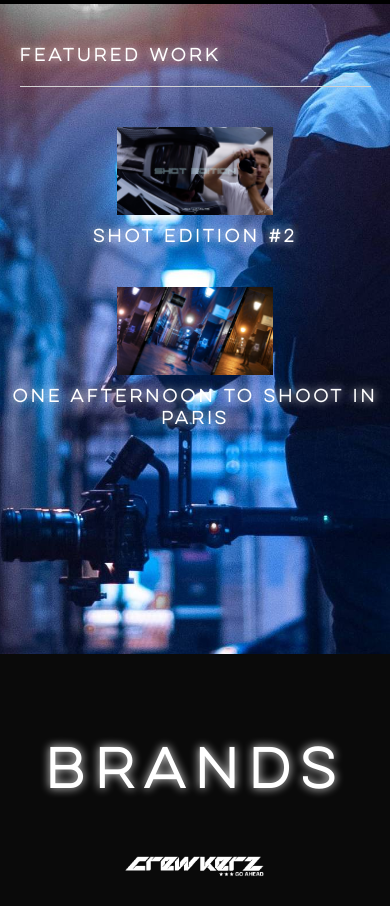
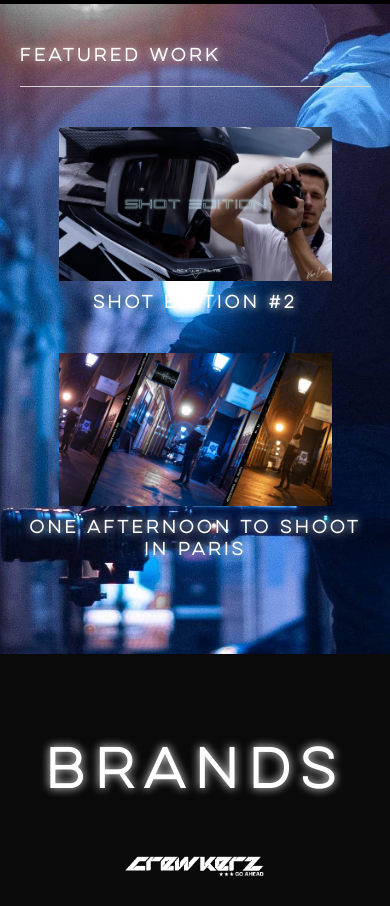
Before and after one commit to thomas-rooty/klacroix, a React (Vite) app: page / in a window 390 px wide. Shown: the part 840-1746 px from the top of the page. Built offline with nearby package versions, Linux system fonts and the light colour scheme; no server answers; grey boxes are pictures that could not be loaded; a web font is replaced by a local one.

Commit message:
fitting featured work in mobile

```diff
--- a/src/Components/FeaturedWork/FeaturedWork.css
+++ b/src/Components/FeaturedWork/FeaturedWork.css
@@ -69,5 +69,11 @@
 
     .fw-oneShowcase {
         margin-bottom: 20px;
+        margin-left: 20px;
+        margin-right: 20px;
+    }
+
+    .fw-oneShowcase > img {
+        width: 70vw;
     }
 }
```
